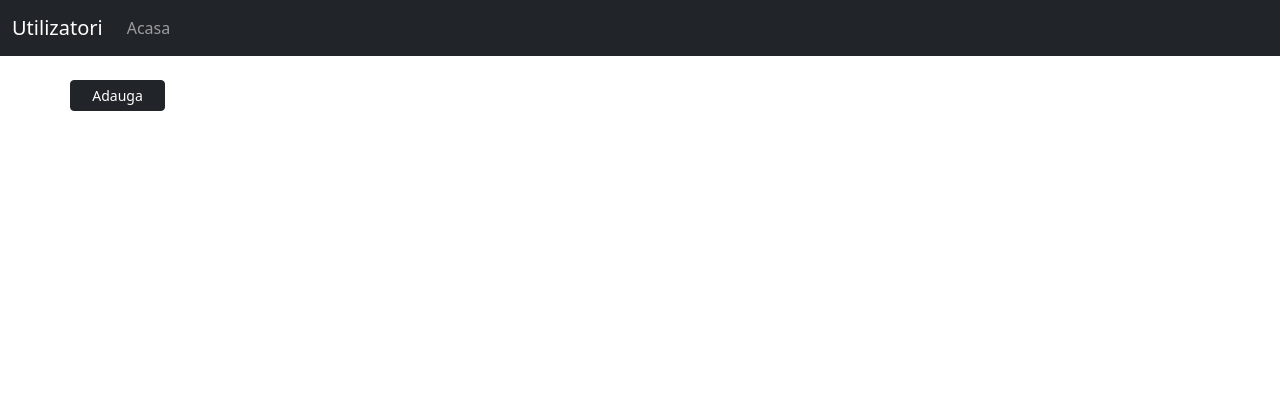
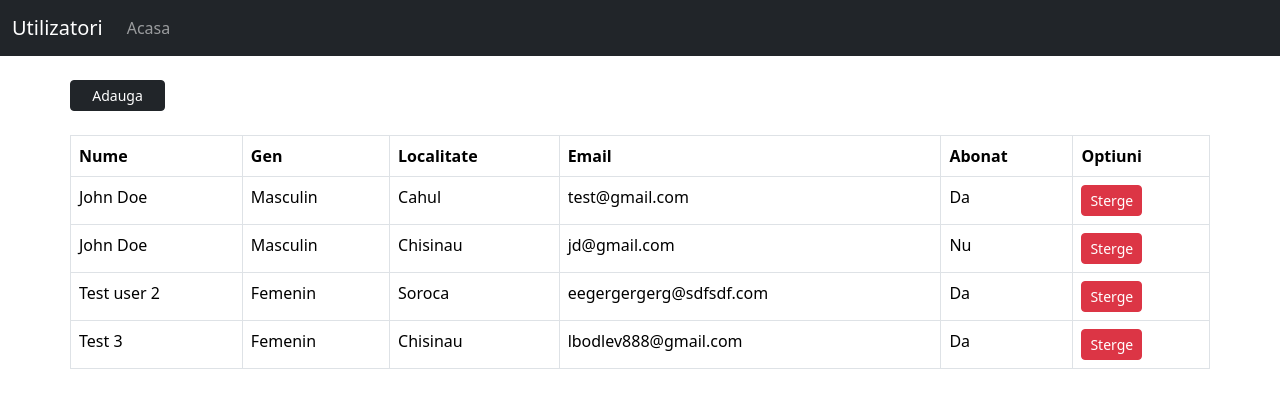
Before and after one commit to padure/aaw2141, a PHP site: page / in a window 1280 px wide. Shown: the top 408 px of the page. Run offline with PHP 8.4, Linux system fonts and the light colour scheme.

Commit message:
Laborator 7

```diff
--- a/laborator7/index.php
+++ b/laborator7/index.php
@@ -1,3 +1,12 @@
+<?php
+    session_start();
+    $file = "users.json";
+    $users = [];
+    if(file_exists($file)){
+        $json_users = file_get_contents($file);
+        $users = json_decode($json_users, true) ?? [];
+    }
+?>
 <!DOCTYPE html>
 <html lang="en">
 
@@ -32,6 +41,44 @@
                 Adauga
             </button>
         </div>
+        <div class="row mt-4">
+            <?php if(isset($_SESSION['errors'])): ?>
+                <div class="alert alert-danger" role="alert">
+                    <ul>
+                        <?php foreach( $_SESSION['errors'] as $error ): ?>
+                            <li><?=$error?></li>
+                        <?php endforeach; ?>
+                    </ul>
+                </div>
+            <?php endif; ?>
+            <?php session_unset(); ?>
+            <table class="table table-bordered">
+                <thead>
+                    <tr>
+                        <th>Nume</th>
+                        <th>Gen</th>
+                        <th>Localitate</th>
+                        <th>Email</th>
+                        <th>Abonat</th>
+                        <th>Optiuni</th>
+                    </tr>
+                </thead>
+                <tbody>
+                    <?php foreach($users as $user): ?>
+                        <tr>
+                            <td><?= htmlspecialchars($user['nume']) ?></td>
+                            <td><?= htmlspecialchars($user['genul']) ?></td>
+                            <td><?= htmlspecialchars($user['localitate']) ?></td>
+                            <td><?= htmlspecialchars($user['email']) ?></td>
+                            <td><?= htmlspecialchars($user['abonat']) ?></td>
+                            <td>
+                                <a href="sterge.php?user=<?=$user['id']?>" class="btn btn-danger btn-sm">Sterge</a>
+                            </td>
+                        </tr>
+                    <?php endforeach; ?>
+                </tbody>
+            </table>
+        </div>
     </div>
     <!-- End Main -->
     <!-- Modal -->
@@ -46,7 +93,7 @@
                     <form action="save_user.php" method="post">
                         <div class="mb-3">
                             <label for="nume">Nume</label>
-                            <input type="text" name="nume" id="nume" class="form-control" autocomplete="off" required>
+                            <input type="text" name="nume" id="nume" class="form-control" autocomplete="off">
                         </div>
                         <div class="mb-3">
                             <label for="genul">Genul</label>
@@ -79,11 +126,11 @@
                         </div>
                         <div class="mb-3">
                             <label for="email">Email</label>
-                            <input type="email" name="email" id="email" class="form-control" required>
+                            <input type="email" name="email" id="email" class="form-control">
                         </div>
                         <div class="mb-3">
                             <label for="parola">Parola</label>
-                            <input type="password" name="parola" id="parola" class="form-control" required>
+                            <input type="password" name="parola" id="parola" class="form-control">
                         </div>
                         <button type="submit" class="btn btn-dark btn-sm">Save</button>
                     </form>
--- /dev/null
+++ b/laborator7/users.json
@@ -0,0 +1,38 @@
+[
+    {
+        "nume": "John Doe",
+        "genul": "Masculin",
+        "localitate": "Cahul",
+        "email": "test@gmail.com",
+        "parola": "asdasdasdasdasdasdasd",
+        "abonat": "Da",
+        "id": "66fba2be8887b"
+    },
+    {
+        "nume": "John Doe",
+        "genul": "Masculin",
+        "localitate": "Chisinau",
+        "email": "jd@gmail.com",
+        "parola": "$2y$10$.y\/scY1pCxhC7fTL1KdUpexBmH634f5zRQnsX1BgGe93P.fIQMOQ.",
+        "abonat": "Nu",
+        "id": "66fba467de1be"
+    },
+    {
+        "nume": "Test user 2",
+        "genul": "Femenin",
+        "localitate": "Soroca",
+        "email": "eegergergerg@sdfsdf.com",
+        "parola": "$2y$10$CjMB7Ntvx\/K7q1\/qgGeYzOHMbPZPmc2oNtG5MOOoUUSrRBLKhPwti",
+        "abonat": "Da",
+        "id": "66fba7bde5aff"
+    },
+    {
+        "nume": "Test 3",
+        "genul": "Femenin",
+        "localitate": "Chisinau",
+        "email": "lbodlev888@gmail.com",
+        "parola": "$2y$10$JZ2tKvve8uEx7B4izwWgweYboAiV45zfsdehvctNlwknskIz0FhjS",
+        "abonat": "Da",
+        "id": "66fba97d97b5a"
+    }
+]
```
Also changed, not shown: laborator7/save_user.php (+63 -2 lines).
